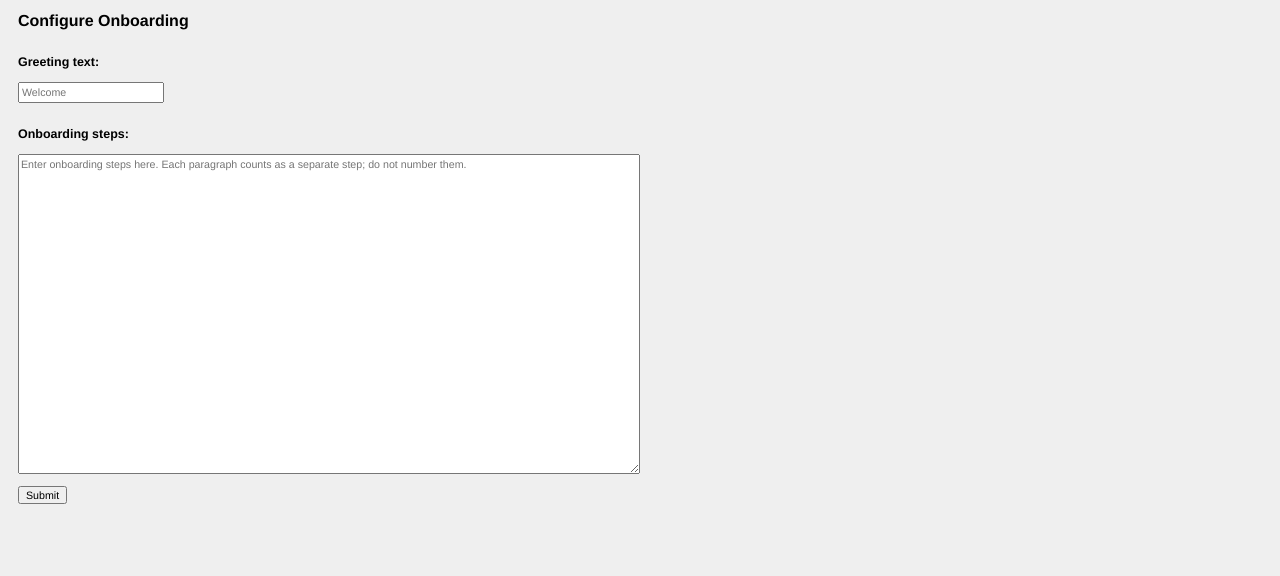
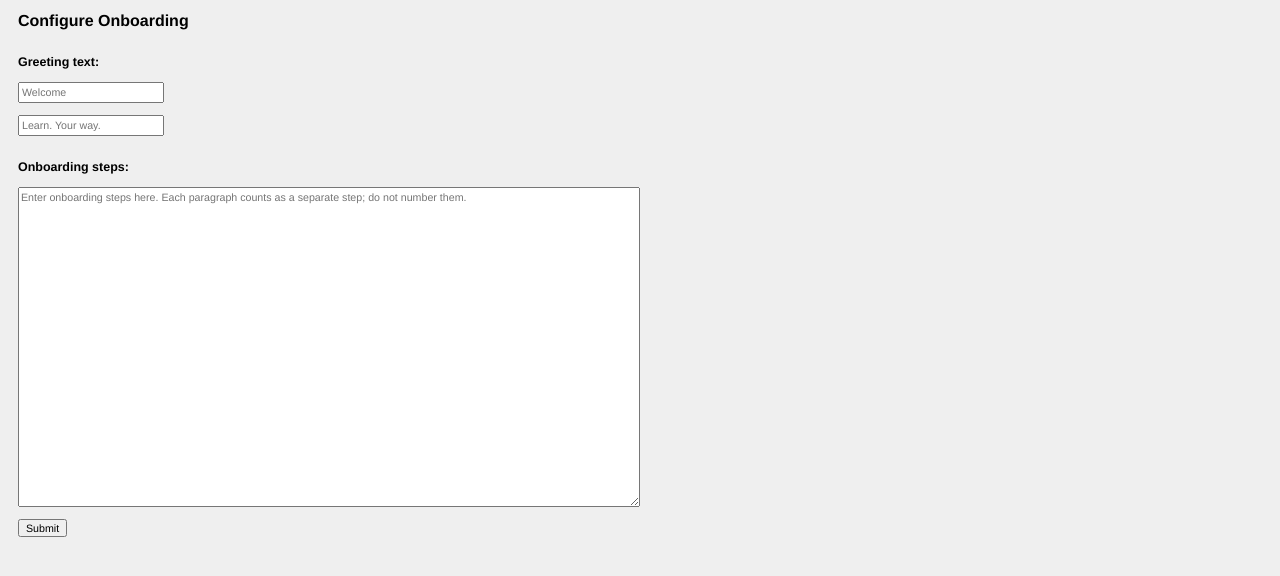
Before and after one commit to vlacs/navigator-archive, a plain HTML site: page resources/public/admin/index.html in a window 1280 px wide. Shown: the part 96-672 px from the top of the page. Drawn offline with Linux system fonts and the light colour scheme.

Commit message:
add greeting-msg to /admin and /welcome, fix /config/* routes

```diff
--- a/resources/public/admin/index.html
+++ b/resources/public/admin/index.html
@@ -27,7 +27,7 @@
     <h3>
       Greeting text:
     </h3>
-    <input id="greeting" name="greeting" placeholder="Welcome" type="text" /><br /><br />
+    <input id="greeting" name="greeting" placeholder="Welcome" type="text" /><br /><br /><input id="greeting-msg" name="greeting-msg" placeholder="Learn. Your way." type="text" /><br /><br />
     <h3>
       Onboarding steps:
     </h3>
```
Also changed, not shown: 4 other files.
